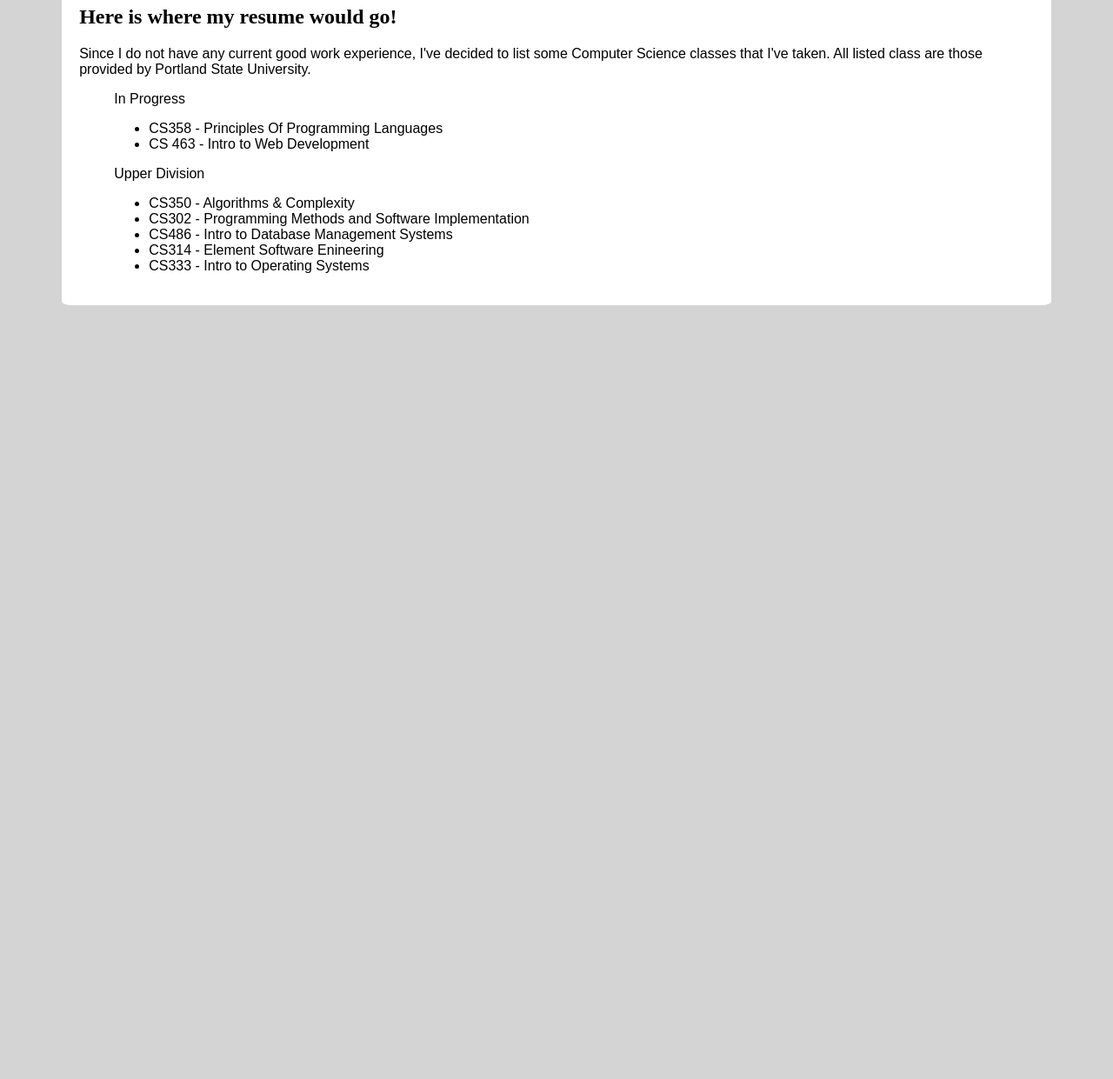
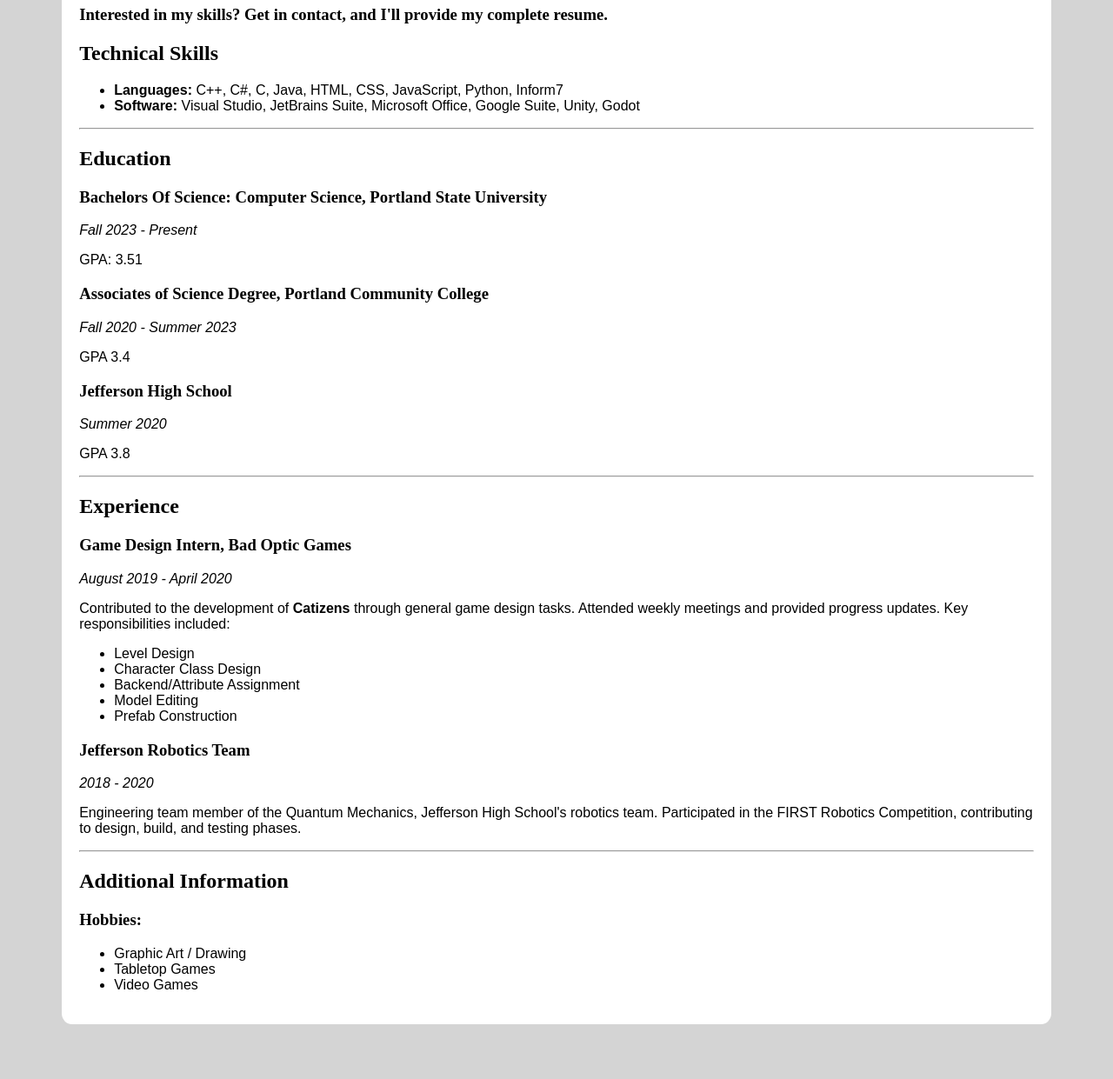
Before and after one commit to Quanked/quanked.github.io, a plain HTML site: page prevWork.html in a window 1280 px wide. Shown: the part 211-1452 px from the top of the page at 87% size. Before the commit the page ends 800 px from the top, so only its background shows below. Drawn offline with Linux system fonts and the light colour scheme; no server answers.

Commit message:
Trying to update the site. Modified the previous work to be a bit of a resume instead.

```diff
--- a/prevWork.html
+++ b/prevWork.html
@@ -13,42 +13,93 @@
         <ul class="navbar">
           <li><a href="contact.html">Contacts</a></li>
           <li><a href="projects.html">Projects</a></li>
-          <li><a href="prevWork.html">Previous Work</a></li>
+          <li><a href="prevWork.html">Resume</a></li>
           <li><a href="index.html">Home</a></li>
         </ul>
       </nav>
     </header>
     <main>
       <div id="CurrProject" class="content-container">
-        <h1>My Previous Work</h1>
-        <h2>Here is where my resume would go!</h2>
-        <!--<div id="project-details" class="project-details">
+        <h1>Resume</h1>
 
-        Was injecting data here. Now... i dont know...
+        <h3>
+          Interested in my skills? Get in contact, and I'll provide my complete
+          resume.
+        </h3>
 
-        </div>-->
-        <p>
-          Since I do not have any current good work experience, I've decided to
-          list some Computer Science classes that I've taken. All listed class
-          are those provided by Portland State University.
-        </p>
-        <figure>
-          <figcaption>In Progress</figcaption>
+        <section>
+          <h2>Technical Skills</h2>
           <ul>
-            <li>CS358 - Principles Of Programming Languages</li>
-            <li>CS 463 - Intro to Web Development</li>
+            <li>
+              <strong>Languages:</strong> C++, C#, C, Java, HTML, CSS,
+              JavaScript, Python, Inform7
+            </li>
+            <li>
+              <strong>Software:</strong> Visual Studio, JetBrains Suite,
+              Microsoft Office, Google Suite, Unity, Godot
+            </li>
           </ul>
-        </figure>
-        <figure>
-          <figcaption>Upper Division</figcaption>
+        </section>
+
+        <hr />
+
+        <section>
+          <h2>Education</h2>
+          <h3>
+            Bachelors Of Science: Computer Science, Portland State University
+          </h3>
+          <p><em>Fall 2023 - Present</em></p>
+          <p>GPA: 3.51</p>
+
+          <h3>Associates of Science Degree, Portland Community College</h3>
+          <p><em> Fall 2020 - Summer 2023</em></p>
+          <p>GPA 3.4</p>
+
+          <h3>Jefferson High School</h3>
+          <p><em>Summer 2020</em></p>
+          <p>GPA 3.8</p>
+        </section>
+
+        <hr />
+
+        <section>
+          <h2>Experience</h2>
+          <h3>Game Design Intern, Bad Optic Games</h3>
+          <p><em>August 2019 - April 2020</em></p>
+          <p>
+            Contributed to the development of
+            <strong>Catizens</strong> through general game design tasks.
+            Attended weekly meetings and provided progress updates. Key
+            responsibilities included:
+          </p>
           <ul>
-            <li>CS350 - Algorithms & Complexity</li>
-            <li>CS302 - Programming Methods and Software Implementation</li>
-            <li>CS486 - Intro to Database Management Systems</li>
-            <li>CS314 - Element Software Enineering</li>
-            <li>CS333 - Intro to Operating Systems</li>
+            <li>Level Design</li>
+            <li>Character Class Design</li>
+            <li>Backend/Attribute Assignment</li>
+            <li>Model Editing</li>
+            <li>Prefab Construction</li>
           </ul>
-        </figure>
+
+          <h3>Jefferson Robotics Team</h3>
+          <p><em>2018 - 2020</em></p>
+          <p>
+            Engineering team member of the Quantum Mechanics, Jefferson High
+            School's robotics team. Participated in the FIRST Robotics
+            Competition, contributing to design, build, and testing phases.
+          </p>
+        </section>
+
+        <hr />
+
+        <section>
+          <h2>Additional Information</h2>
+          <h3>Hobbies:</h3>
+          <ul>
+            <li>Graphic Art / Drawing</li>
+            <li>Tabletop Games</li>
+            <li>Video Games</li>
+          </ul>
+        </section>
       </div>
     </main>
   </body>
```
Also changed, not shown: contact.html (+1 -1 lines), index.html (+5 -5 lines), js/projects.js (+18 -24 lines), projects.html (+1 -1 lines).
